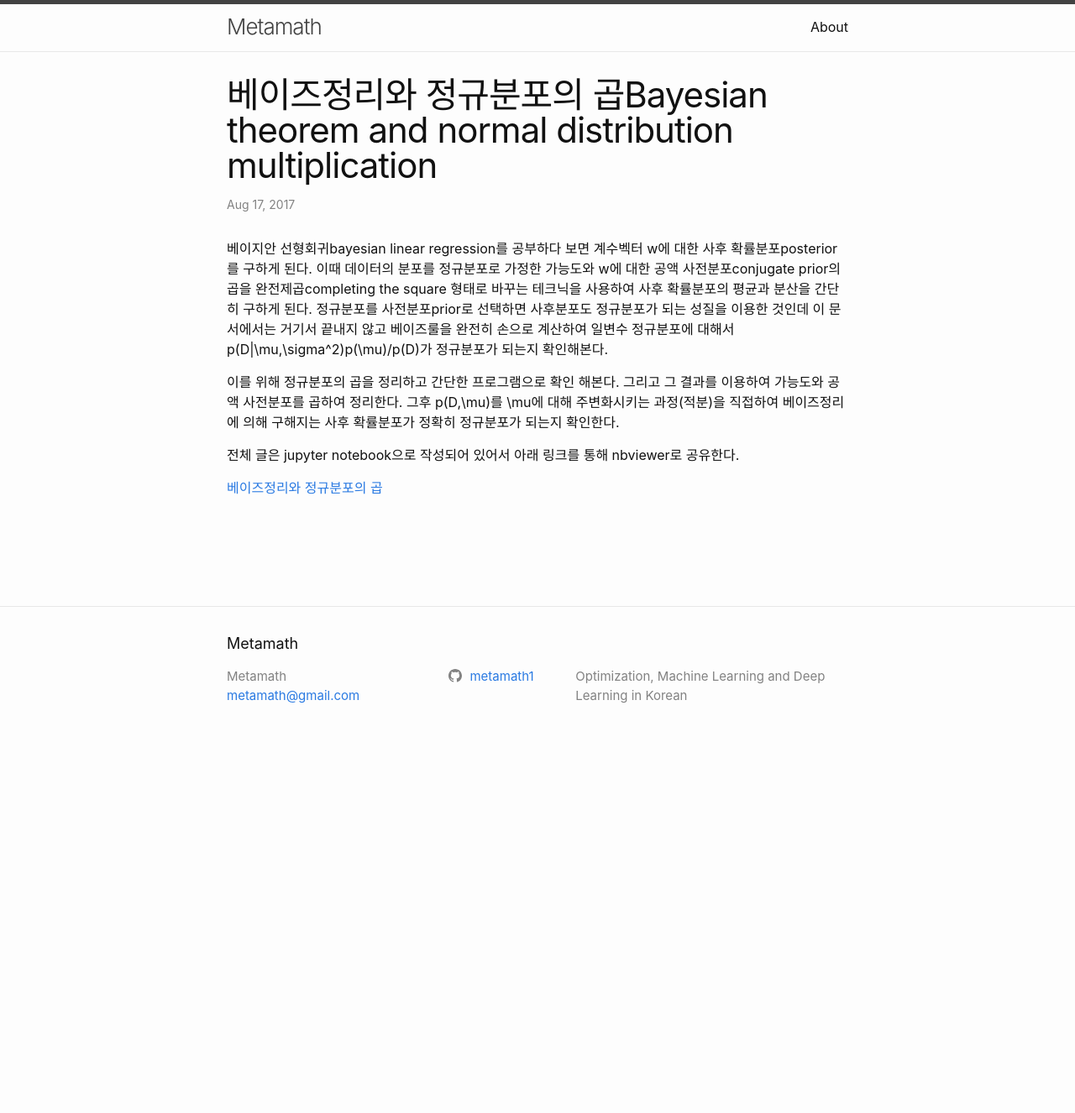
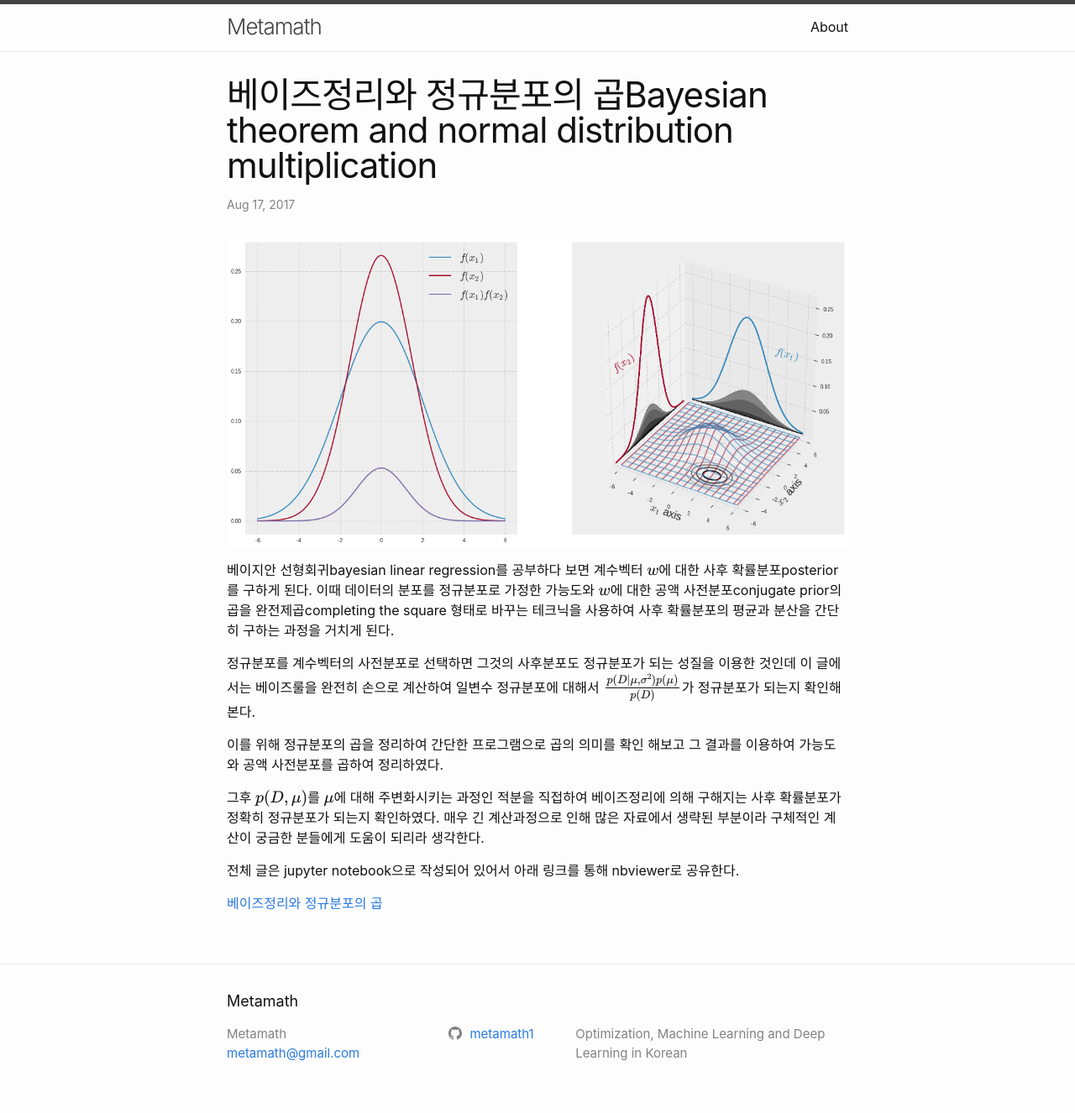
Before and after one commit to metamath1/metamath1.github.io, a Jekyll site: the page built from _posts/2017-08-17-product-of-gaussian.markdown, in a window 1280 px wide. Shown: the whole page at 84% size. Built offline with Jekyll 4.4.1, drawn with Linux system fonts in a browser that asks for light colours; formulas are drawn with MathJax 3; before the commit the page ends 900 px from its top, so only the background shows below that.

Commit message:
2019-09-08 update

```diff
--- a/_posts/2017-08-17-product-of-gaussian.markdown
+++ b/_posts/2017-08-17-product-of-gaussian.markdown
@@ -2,20 +2,23 @@
 layout: post
 title:  "베이즈정리와 정규분포의 곱Bayesian theorem and normal distribution multiplication"
 date:   2017-08-17
+use_math: true
 ---
 
-베이지안 선형회귀bayesian linear regression를 공부하다 보면 계수벡터 w에 대한 사후 확률분포posterior를 구하게 된다.
-이때 데이터의 분포를 정규분포로 가정한 가능도와 w에 대한 공액 사전분포conjugate prior의 곱을
-완전제곱completing the square 형태로 바꾸는 테크닉을 사용하여 사후 확률분포의 평균과 분산을 간단히 구하게 된다.
-정규분포를 사전분포prior로 선택하면 사후분포도 정규분포가 되는 성질을 이용한 것인데
-이 문서에서는 거기서 끝내지 않고 베이즈룰을 완전히 손으로 계산하여
-일변수 정규분포에 대해서 p(D|\mu,\sigma^2)p(\mu)/p(D)가 정규분포가
+![]({{ "/assets/gaussian/prod_gaussian.png" | absolute_url }})
+
+베이지안 선형회귀bayesian linear regression를 공부하다 보면 계수벡터 $$w$$에 대한 사후 확률분포posterior를 구하게 된다.
+이때 데이터의 분포를 정규분포로 가정한 가능도와 $$w$$에 대한 공액 사전분포conjugate prior의 곱을
+완전제곱completing the square 형태로 바꾸는 테크닉을 사용하여 사후 확률분포의 평균과 분산을 간단히 구하는 과정을 거치게 된다.
+
+정규분포를 계수벡터의 사전분포로 선택하면 그것의 사후분포도 정규분포가 되는 성질을 이용한 것인데
+이 글에서는 베이즈룰을 완전히 손으로 계산하여 일변수 정규분포에 대해서 $$\frac{p(D|\mu,\sigma^2)p(\mu)}{p(D)}$$가 정규분포가
 되는지 확인해본다.
 
-이를 위해 정규분포의 곱을 정리하고 간단한 프로그램으로 확인 해본다.
-그리고 그 결과를 이용하여 가능도와 공액 사전분포를 곱하여 정리한다.
-그후 p(D,\mu)를 \mu에 대해 주변화시키는 과정(적분)을 직접하여
-베이즈정리에 의해 구해지는 사후 확률분포가 정확히 정규분포가 되는지 확인한다.
+이를 위해 정규분포의 곱을 정리하여 간단한 프로그램으로 곱의 의미를 확인 해보고
+그 결과를 이용하여 가능도와 공액 사전분포를 곱하여 정리하였다.
+
+그후 $$p(D,\mu)$$를 $$\mu$$에 대해 주변화시키는 과정인 적분을 직접하여 베이즈정리에 의해 구해지는 사후 확률분포가 정확히 정규분포가 되는지 확인하였다. 매우 긴 계산과정으로 인해 많은 자료에서 생략된 부분이라 구체적인 계산이 궁금한 분들에게 도움이 되리라 생각한다.
 
 전체 글은 jupyter notebook으로 작성되어 있어서 아래 링크를 통해 nbviewer로 공유한다.
 
--- a/_posts/2017-10-08-jacobian.markdown
+++ b/_posts/2017-10-08-jacobian.markdown
@@ -4,8 +4,11 @@ title:  "야코비안과 치환적분Jacobian and integration by substitution"
 date:   2017-10-08
 ---
 
-야코비안(자코비안)Jacobin의 의미를 완전히 이해하기 위해 고등학교 치환적분integration by substitution부터 시작해서 다변수 함수에서
+![]({{ "/assets/jacobian/index.png" | absolute_url }})
+
+야코비안(자코비안)jacobian의 의미를 완전히 이해하기 위해 고등학교 치환적분integration by substitution부터 시작해서 다변수 함수에서
 변수변환change of variable을 통해 야코비안의 의미를 정리한다.
+
 약간의 다변수 함수muti-variable function에 대한 지식만 있으면 이해할 수 있도록 자세히 풀어적었다.
 
 전체 글은 jupyter notebook으로 작성되어 있어서 아래 링크를 통해 nbviewer로 공유한다.
--- a/_posts/2018-10-08-duality.markdown
+++ b/_posts/2018-10-08-duality.markdown
@@ -2,7 +2,10 @@
 layout: post
 title:  "서포트벡터머신을 위한 비선형 계획 문제의 쌍대정리Duality in Non-Linear Programming for Support Vector Machine"
 date:   2018-10-08
+tags: [svm, duality, "nonlinear programming", "dual problem"]
 ---
+
+![]({{ "/assets/svm/dual_intro.png" | absolute_url }})
 
 서포트벡터머신(이하 SVM)을 공부하다 보면 마지막 과정에서 쌍대문제라는 것이 등장한다.
 
```
Also changed, not shown: _posts/2017-05-19-naive-bayes.markdown (+7 -4 lines), _posts/2019-05-09-transconv.markdown (+12 -6 lines), assets/gaussian/prod_gaussian.png (added), assets/jacobian/index.png (added), assets/svm/dual_intro.png (added).
